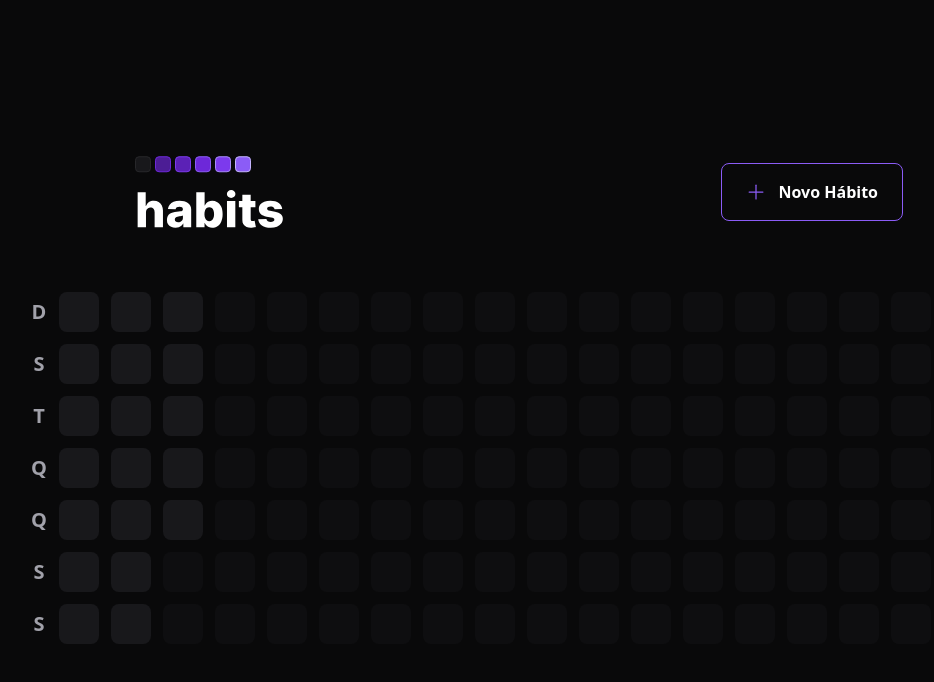
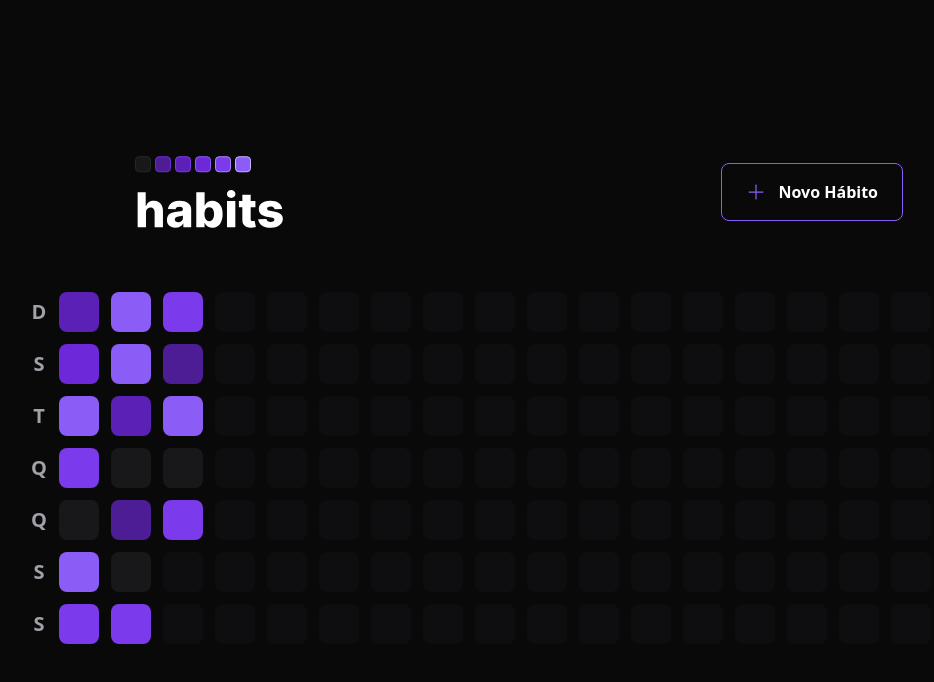
Before and after one commit to MarllonCampos/nlw-setup-ignite-2023-front, a React (Vite) app: page / in a window 1280 px wide. Shown: the top 682 px of the page, without its empty margins (121-1055 px from the left). Built offline with nearby package versions, Linux system fonts and the light colour scheme.

Commit message:
feat: added clsx lib to make easier to change the color of the habits

```diff
--- a/src/components/HabitDay.tsx
+++ b/src/components/HabitDay.tsx
@@ -14,8 +14,13 @@ export const HabitDay = ({ completed, amount }: HabitDayProps) => {
   return (
     <Popover.Root>
       <Popover.Trigger
-        className={clsx("h-10 w-10 bg-zinc-900 border-zinc-800 rounded-lg", {
-          "bg-violet-500": completedPercentage > 60,
+        className={clsx("h-10 w-10 rounded-lg", {
+          "bg-zinc-900 border-zinc-800 ": completedPercentage === 0,
+          "bg-violet-900 border-violet-400": completedPercentage > 0 && completedPercentage < 20,
+          "bg-violet-800 border-violet-400": completedPercentage >= 20 && completedPercentage < 40,
+          "bg-violet-700 border-violet-400": completedPercentage >= 40 && completedPercentage < 60,
+          "bg-violet-600 border-violet-400": completedPercentage >= 60 && completedPercentage < 80,
+          "bg-violet-500 border-violet-400": completedPercentage >= 80,
         })}
       >
         <Popover.Portal>
--- a/src/components/SummaryTable.tsx
+++ b/src/components/SummaryTable.tsx
@@ -23,7 +23,7 @@ const SummaryTable: React.FC = () => {
       </div>
       <div className="grid grid-rows-7 grid-flow-col gap-3">
         {summaryDates.map((day) => (
-          <HabitDay key={day.toString()} completed={Math.floor(Math.random() * 6)} />
+          <HabitDay key={day.toString()} amount={6} completed={Math.floor(Math.random() * 6)} />
         ))}
         {amountOfDaysToFill > 0 &&
           Array.from({ length: amountOfDaysToFill }).map((_, i) => (
```
